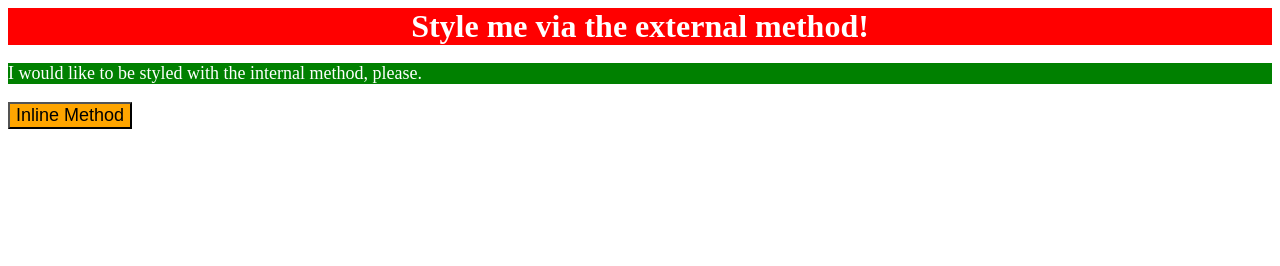
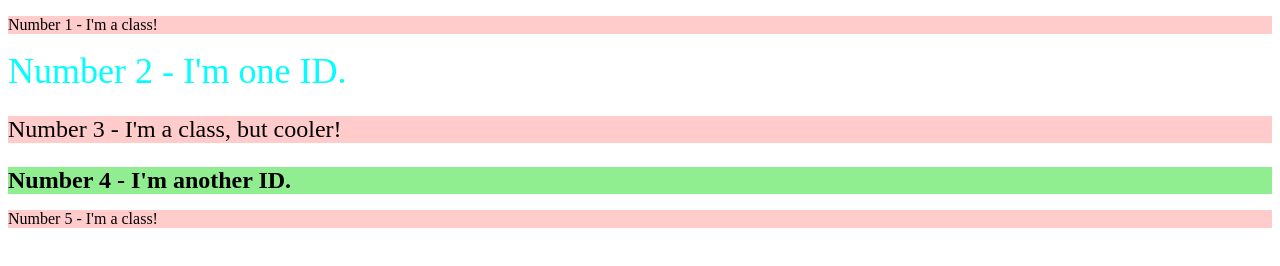
Before and after one commit to henryzha1/css-methods, a plain HTML site: page index.html in a window 1280 px wide. Drawn offline with Linux system fonts and the light colour scheme.

Commit message:
Add class id selectors

```diff
--- a/index.html
+++ b/index.html
@@ -6,17 +6,12 @@
     <meta name="viewport" content="width=device-width, initial-scale=1.0">
     <title>Document</title>
     <link rel="stylesheet" href="styles.css">
-    <style>
-        p {
-            background-color: green;
-            color: white;
-            font-size: 18px;
-        }
-    </style>
 </head>
 <body>
-    <div>Style me via the external method!</div>
-    <p>I would like to be styled with the internal method, please.</p>
-    <button style="background-color: orange; font-size: 18px">Inline Method</button>
+    <p class="Odd">Number 1 - I'm a class!</p>
+    <div ID="Second">Number 2 - I'm one ID.</div>
+    <p class="Odd Third">Number 3 - I'm a class, but cooler!</p>
+    <div ID="Fourth">Number 4 - I'm another ID.</div>
+    <p class="Odd">Number 5 - I'm a class!</p>
 </body>
 </html>
--- a/styles.css
+++ b/styles.css
@@ -1,7 +1,19 @@
-div {
-    background-color: red;
-    color: white;
-    font-size: 32px;
-    text-align: center;
+.Odd {
+    background-color: #FFCCCB;
+    font: Verdana, "DejaVu Sans", sans-serif;
+}
+
+#Second {
+    color:	#00FFFF;
+    font-size: 36px;
+}
+
+.Third {
+    font-size: 24px;
+}
+
+#Fourth {
+    background-color: #90EE90;
+    font-size: 24px;
     font-weight: 700;
 }
```
